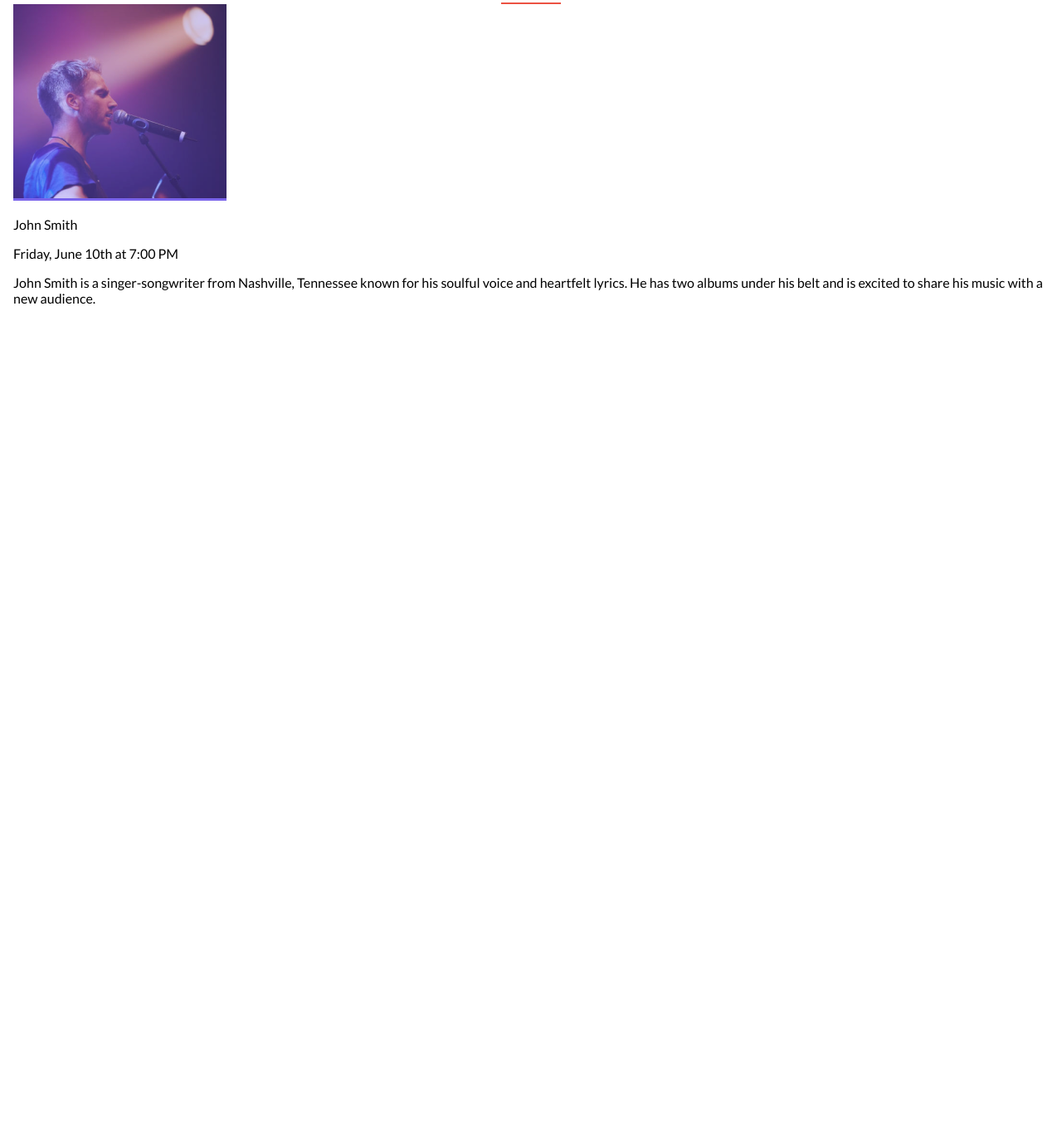
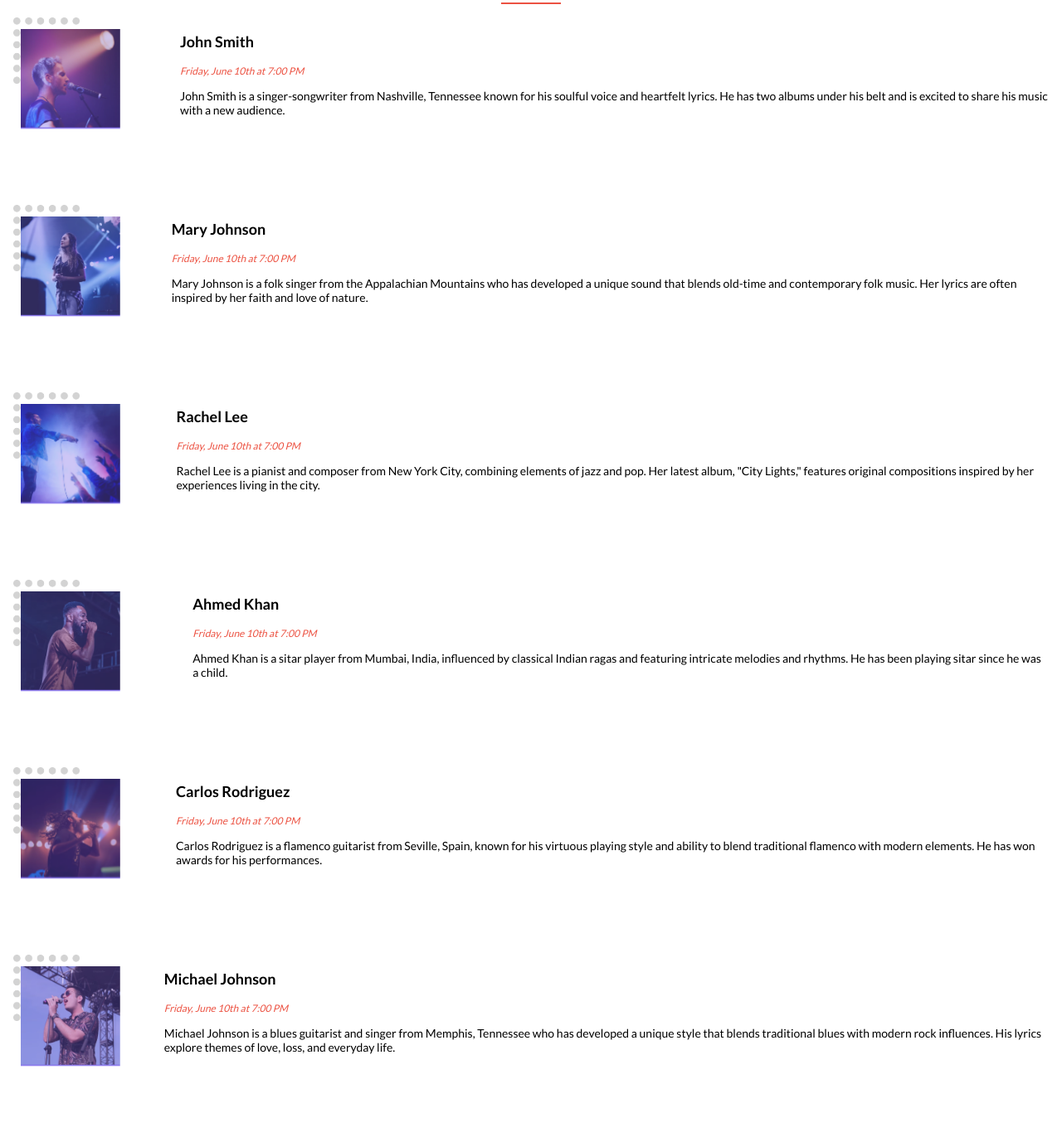
Before and after one commit to Othniel2471/capstone-html-css, a website: page index.html in a window 1280 px wide. Shown: the part 1507-2867 px from the top of the page at 83% size. Before the commit the page ends 1908 px from the top, so only its background shows below. Drawn offline with Linux system fonts and the light colour scheme.

Commit message:
added performing artist section to index.html file and styled it in styles.css

```diff
--- a/assets/css/styles.css
+++ b/assets/css/styles.css
@@ -231,7 +231,7 @@ hr {
   font-size: 14px;
   line-height: 22px;
   color: var(--light-color);
-  text-transform: capitalize
+  text-transform: capitalize;
 }
 
 .btn {
@@ -243,7 +243,8 @@ hr {
   cursor: pointer;
 }
 
-.btn:hover,.btn:focus {
+.btn:hover,
+.btn:focus {
   background-color: var(--light-color);
   color: var(--primary-color);
 }
@@ -252,7 +253,58 @@ hr {
   padding: 1em 1em;
 }
 
-#performing-artist  h2 {
+#performing-artist h2 {
   display: flex;
   justify-content: center;
 }
+
+.artist-container {
+  margin-top: 1rem;
+  display: flex;
+  flex-direction: column;
+  gap: 20px;
+}
+
+.artists {
+  display: flex;
+  flex-direction: row;
+  justify-content: center;
+  gap: 20px;
+}
+
+.artist-img img:nth-child(1) {
+  width: 80px;
+  height: 80px;
+}
+
+.artist-img img:nth-child(2) {
+  width: 120px;
+  height: 120px;
+  position: relative;
+  bottom: 69px;
+  left: 9px;
+}
+
+/* .artist-info {
+
+} */
+
+.artist-info .artist-name {
+  font-weight: 600;
+  font-size: 18px;
+  line-height: 22px;
+}
+
+.artist-info .performance-time {
+  font-style: italic;
+  font-weight: 500;
+  font-size: 12px;
+  line-height: 14px;
+  color: var(--primary-color);
+}
+
+.artist-info .artist-desc {
+  font-weight: 400;
+  font-size: 14px;
+  line-height: 17px;
+}
--- a/index.html
+++ b/index.html
@@ -87,13 +87,71 @@
             <h2>Meet our Performers</h2>
             <hr>
             <div class="artist-container">
-                <div class="artist-img">
-                    <img src="./assets/images/pictures/johnSmith.png" alt="johnSmith">
+                <div class="artists">
+                    <div class="artist-img">
+                        <img src="./assets/images/pictures/dots.png" alt="">
+                        <img src="./assets/images/pictures/johnSmith.png" alt="johnSmith">
+                    </div>
+                    <div class="artist-info">
+                        <p class="artist-name">John Smith</p>
+                        <p class="performance-time">Friday, June 10th at 7:00 PM</p>
+                        <p class="artist-desc">John Smith is a singer-songwriter from Nashville, Tennessee known for his soulful voice and heartfelt lyrics. He has two albums under his belt and is excited to share his music with a new audience.</p>
+                    </div>
                 </div>
-                <div class="artisit-info">
-                    <p class="artist-name">John Smith</p>
-                    <p class="performance-time">Friday, June 10th at 7:00 PM</p>
-                    <p class="artist-desc">John Smith is a singer-songwriter from Nashville, Tennessee known for his soulful voice and heartfelt lyrics. He has two albums under his belt and is excited to share his music with a new audience.</p>
+                <div class="artists">
+                    <div class="artist-img">
+                        <img src="./assets/images/pictures/dots.png" alt="">
+                        <img src="./assets/images/pictures/artist2.png" alt="Mary Johnson">
+                    </div>
+                    <div class="artist-info">
+                        <p class="artist-name">Mary Johnson</p>
+                        <p class="performance-time">Friday, June 10th at 7:00 PM</p>
+                        <p class="artist-desc">Mary Johnson is a folk singer from the Appalachian Mountains who has developed a unique sound that blends old-time and contemporary folk music. Her lyrics are often inspired by her faith and love of nature.</p>
+                    </div>
+                </div>
+                <div class="artists">
+                    <div class="artist-img">
+                        <img src="./assets/images/pictures/dots.png" alt="">
+                        <img src="./assets/images/pictures/artist3.png" alt="Rachel Lee">
+                    </div>
+                    <div class="artist-info">
+                        <p class="artist-name">Rachel Lee</p>
+                        <p class="performance-time">Friday, June 10th at 7:00 PM</p>
+                        <p class="artist-desc">Rachel Lee is a pianist and composer from New York City, combining elements of jazz and pop. Her latest album, "City Lights," features original compositions inspired by her experiences living in the city.</p>
+                    </div>
+                </div>
+                <div class="artists">
+                    <div class="artist-img">
+                        <img src="./assets/images/pictures/dots.png" alt="">
+                        <img src="./assets/images/pictures/artist4.png" alt="Ahmed Khan">
+                    </div>
+                    <div class="artist-info">
+                        <p class="artist-name">Ahmed Khan</p>
+                        <p class="performance-time">Friday, June 10th at 7:00 PM</p>
+                        <p class="artist-desc">Ahmed Khan is a sitar player from Mumbai, India, influenced by classical Indian ragas and featuring intricate melodies and rhythms. He has been playing sitar since he was a child.</p>
+                    </div>
+                </div>
+                <div class="artists">
+                    <div class="artist-img">
+                        <img src="./assets/images/pictures/dots.png" alt="">
+                        <img src="./assets/images/pictures/artist5.png" alt="Carlos Rodriguez">
+                    </div>
+                    <div class="artist-info">
+                        <p class="artist-name">Carlos Rodriguez</p>
+                        <p class="performance-time">Friday, June 10th at 7:00 PM</p>
+                        <p class="artist-desc">Carlos Rodriguez is a flamenco guitarist from Seville, Spain, known for his virtuous playing style and ability to blend traditional flamenco with modern elements. He has won awards for his performances.</p>
+                    </div>
+                </div>
+                <div class="artists">
+                    <div class="artist-img">
+                        <img src="./assets/images/pictures/dots.png" alt="">
+                        <img src="./assets/images/pictures/artist6.png" alt="Michael Johnson">
+                    </div>
+                    <div class="artist-info">
+                        <p class="artist-name">Michael Johnson</p>
+                        <p class="performance-time">Friday, June 10th at 7:00 PM</p>
+                        <p class="artist-desc">Michael Johnson is a blues guitarist and singer from Memphis, Tennessee who has developed a unique style that blends traditional blues with modern rock influences. His lyrics explore themes of love, loss, and everyday life.</p>
+                    </div>
                 </div>
             </div>
         </section>
```
Also changed, not shown: assets/images/pictures/dots.png (added).
